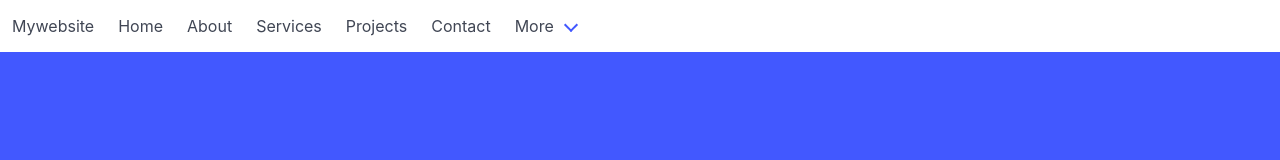
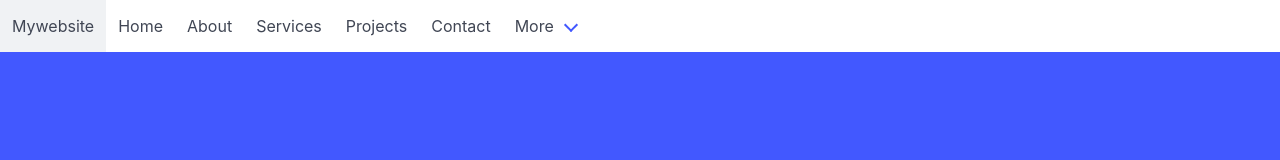
Before and after one commit to Baraha-Alothman/Bulma-Template, a plain HTML site: page index.html in a window 1280 px wide. Shown: the top 160 px of the page. Drawn offline with nearby package versions, Linux system fonts and the light colour scheme.

Commit message:
initial commit

```diff
--- a/index.html
+++ b/index.html
@@ -4,9 +4,9 @@
 <head>
     <meta charset="UTF-8">
     <meta name="viewport" content="width=device-width, initial-scale=1.0">
-    <title>Document</title>
+    <title>Bulma Template</title>
     <link rel="stylesheet" href="https://cdn.jsdelivr.net/npm/bulma@1.0.2/css/bulma.min.css">
-    <link rel="stylesheet" href="hw24.css">
+    <link rel="stylesheet" href="css.css">
 </head>
 
 <body>
```
